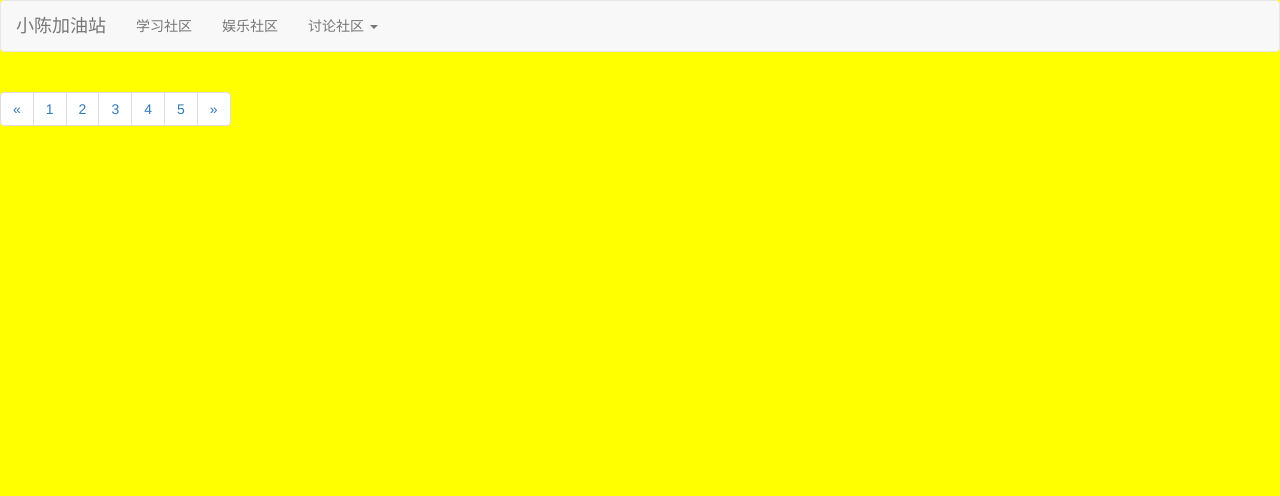
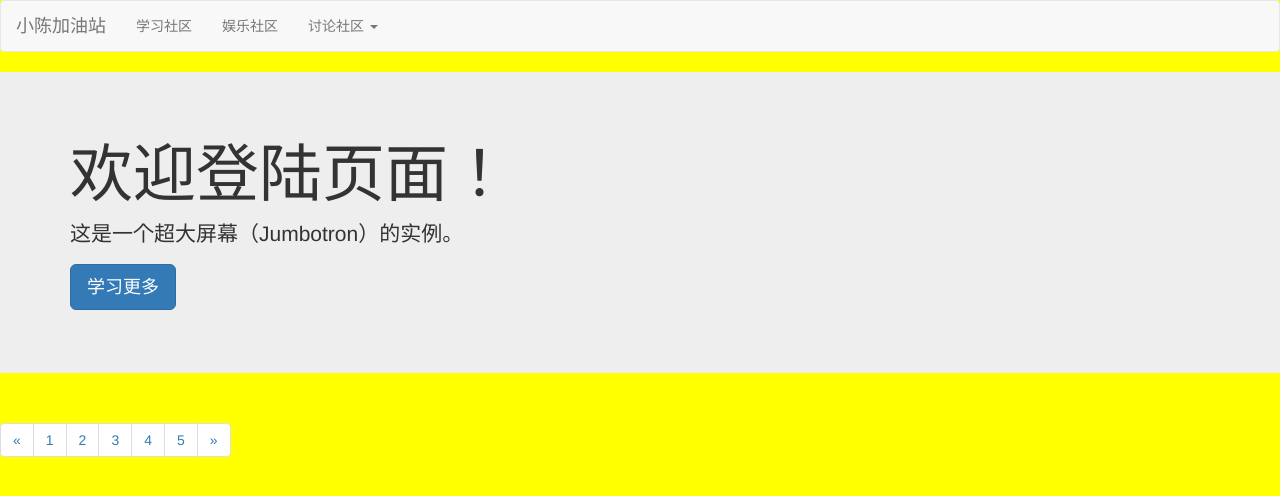
Before and after one commit to theoldboy1997/study3, a plain HTML site: page index.html in a window 1280 px wide. Drawn offline with nearby package versions, Linux system fonts and the light colour scheme.

Commit message:
Update index.html

```diff
--- a/index.html
+++ b/index.html
@@ -36,12 +36,15 @@
     </div>
 
 </nav>
-
-
-
-
-
-
+<div class="jumbotron">
+    <div class="container">
+        <h1>欢迎登陆页面！</h1>
+        <p>这是一个超大屏幕（Jumbotron）的实例。</p>
+        <p><a class="btn btn-primary btn-lg" role="button">
+         学习更多</a>
+        </p>
+    </div>
+</div>
 
 
 <p class="text-center">
```
